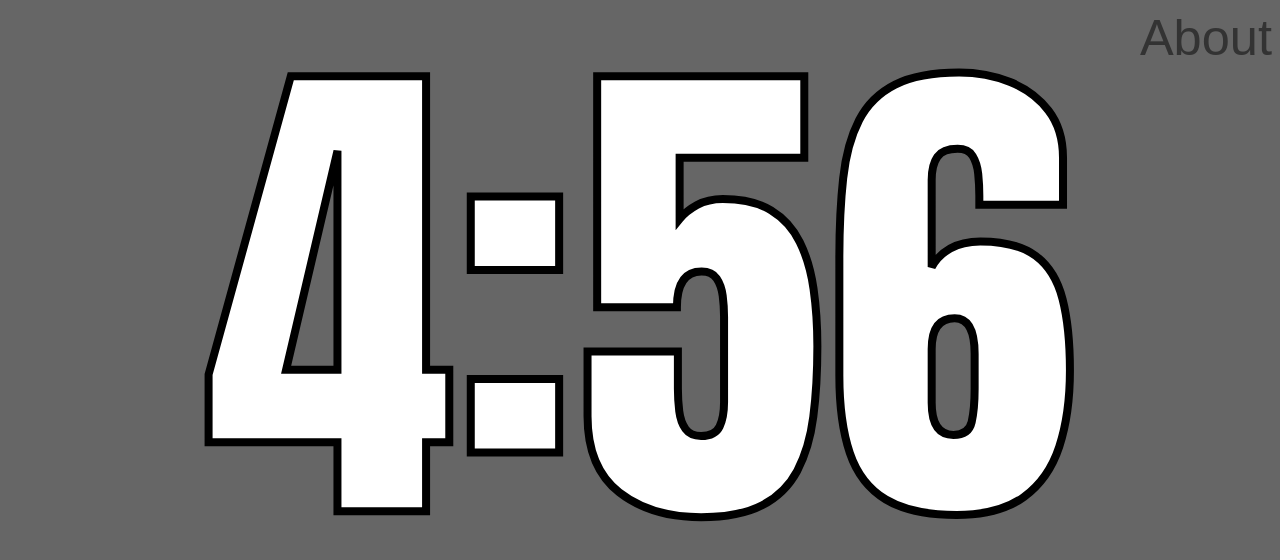
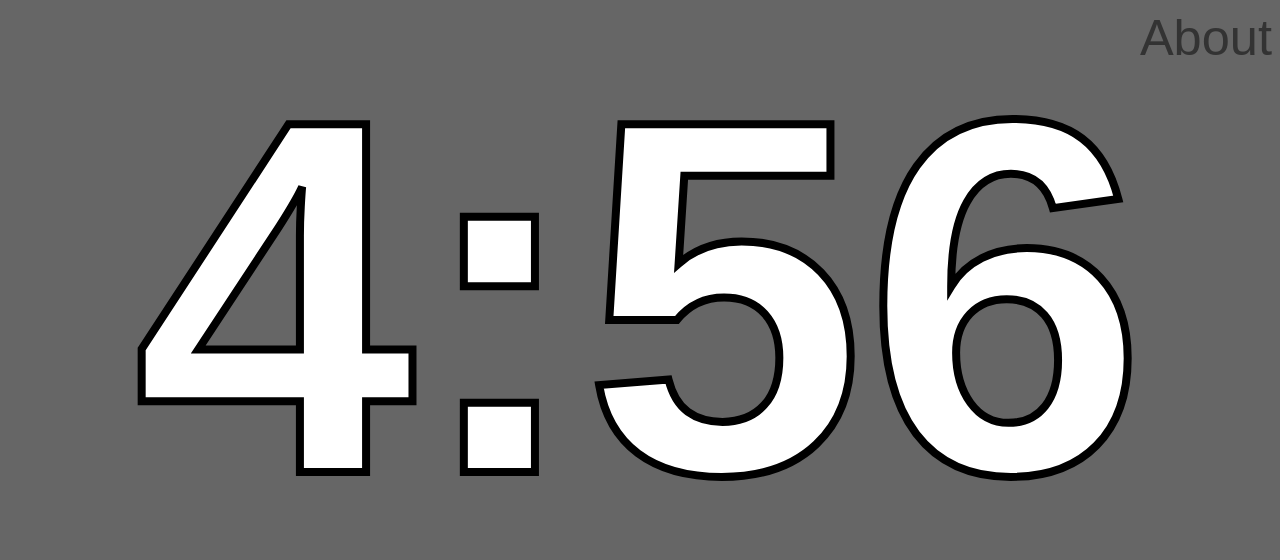
Before and after one commit to particle/PracTimer, a plain HTML site: page index.html in a window 1280 px wide. Drawn offline with Linux system fonts and the light colour scheme.

Commit message:
Font Weight?

```diff
--- a/index.html
+++ b/index.html
@@ -14,7 +14,8 @@
         }
 
         #numbers {
-            font-family: Impact, Haettenschweiler, 'Arial Black', sans-serif ;
+            font-family: Arial, Helvetica, sans-serif;
+            font-weight: 900 ;
             font-size: 39.5vw;
             line-height: 36vw;
             text-align: center;
```
